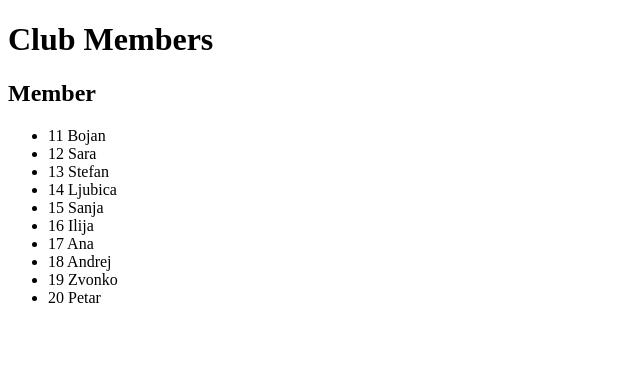
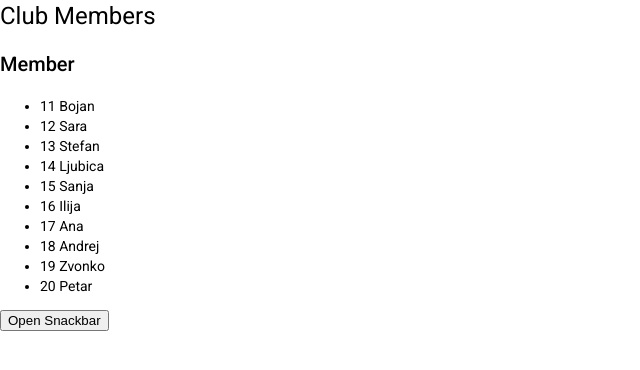
Before and after one commit to SaraMojsova/NewApp, an Angular app: page / in a window 1280 px wide. Shown: the top 370 px of the page, without its empty margins (0-640 px from the left). Built offline with nearby package versions, Linux system fonts and the light colour scheme.

Commit message:
added snackbar

```diff
--- a/angular.json
+++ b/angular.json
@@ -24,6 +24,7 @@
               "src/assets"
             ],
             "styles": [
+              "./node_modules/@angular/material/prebuilt-themes/deeppurple-amber.css",
               "src/styles.css"
             ],
             "scripts": []
@@ -87,6 +88,7 @@
               "src/assets"
             ],
             "styles": [
+              "./node_modules/@angular/material/prebuilt-themes/deeppurple-amber.css",
               "src/styles.css"
             ],
             "scripts": []
--- a/package.json
+++ b/package.json
@@ -12,10 +12,12 @@
   "private": true,
   "dependencies": {
     "@angular/animations": "~11.2.9",
+    "@angular/cdk": "^11.2.8",
     "@angular/common": "~11.2.9",
     "@angular/compiler": "~11.2.9",
     "@angular/core": "~11.2.9",
     "@angular/forms": "~11.2.9",
+    "@angular/material": "^11.2.8",
     "@angular/platform-browser": "~11.2.9",
     "@angular/platform-browser-dynamic": "~11.2.9",
     "@angular/router": "~11.2.9",
--- a/src/app/app.component.html
+++ b/src/app/app.component.html
@@ -1,2 +1,5 @@
 <h1>{{title}}</h1>
 <app-clubmember></app-clubmember>
+
+
+<button type='button'(click)="openSnackBar()">Open Snackbar</button>
--- a/src/app/app.component.ts
+++ b/src/app/app.component.ts
@@ -1,5 +1,6 @@
 import { Component } from '@angular/core';
-
+import { MatSnackBar } from '@angular/material/snack-bar';
+import { SnackComponent } from './snack/snack.component';
 @Component({
   selector: 'app-root',
   templateUrl: './app.component.html',
@@ -7,4 +8,12 @@ import { Component } from '@angular/core';
 })
 export class AppComponent {
   title = 'Club Members';
+
+  constructor(private snackBar: MatSnackBar) {}
+
+  openSnackBar() {
+    this.snackBar.openFromComponent(SnackComponent, {
+      duration: 500,
+    });
+  }
 }
--- a/src/app/app.module.ts
+++ b/src/app/app.module.ts
@@ -5,17 +5,28 @@ import { AppRoutingModule } from './app-routing.module';
 import { AppComponent } from './app.component';
 import { ClubmemberComponent } from './clubmember/clubmember.component';
 import { MemberDetailComponent } from './member-detail/member-detail.component';
+import { MatSnackBarModule } from '@angular/material/snack-bar';
+import { SnackComponent } from './snack/snack.component';
+import { BrowserAnimationsModule } from '@angular/platform-browser/animations';
 
 @NgModule({
   declarations: [
     AppComponent,
     ClubmemberComponent,
-    MemberDetailComponent
+    MemberDetailComponent,
+    SnackComponent
   ],
   imports: [
     BrowserModule,
     AppRoutingModule,
-    FormsModule
+    FormsModule,
+    MatSnackBarModule,
+    BrowserAnimationsModule
+
+  ],
+  entryComponents: [
+    SnackComponent
+
   ],
   providers: [],
   bootstrap: [AppComponent]
--- /dev/null
+++ b/src/app/snack/snack.component.html
@@ -0,0 +1 @@
+<p>Club Member!</p>
--- /dev/null
+++ b/src/app/snack/snack.component.ts
@@ -0,0 +1,16 @@
+import { Component, OnInit } from '@angular/core';
+
+
+@Component({
+  selector: 'app-snack',
+  templateUrl: './snack.component.html',
+  styleUrls: ['./snack.component.css']
+})
+export class SnackComponent implements OnInit {
+
+  constructor() { }
+
+  ngOnInit(): void {
+  }
+
+}
--- a/src/index.html
+++ b/src/index.html
@@ -6,8 +6,11 @@
   <base href="/">
   <meta name="viewport" content="width=device-width, initial-scale=1">
   <link rel="icon" type="image/x-icon" href="favicon.ico">
+  <link rel="preconnect" href="https://fonts.gstatic.com">
+  <link href="https://fonts.googleapis.com/css2?family=Roboto:wght@300;400;500&display=swap" rel="stylesheet">
+  <link href="https://fonts.googleapis.com/icon?family=Material+Icons" rel="stylesheet">
 </head>
-<body>
+<body class="mat-typography">
   <app-root></app-root>
 </body>
 </html>
--- a/src/styles.css
+++ b/src/styles.css
@@ -1 +1,4 @@
 /* You can add global styles to this file, and also import other style files */
+
+html, body { height: 100%; }
+body { margin: 0; font-family: Roboto, "Helvetica Neue", sans-serif; }
```
Also changed, not shown: src/app/clubmember/clubmember.component.html (line endings or trailing spaces), src/app/snack/snack.component.css (added), 2 other files (tests, documents, lock files or other folders).
